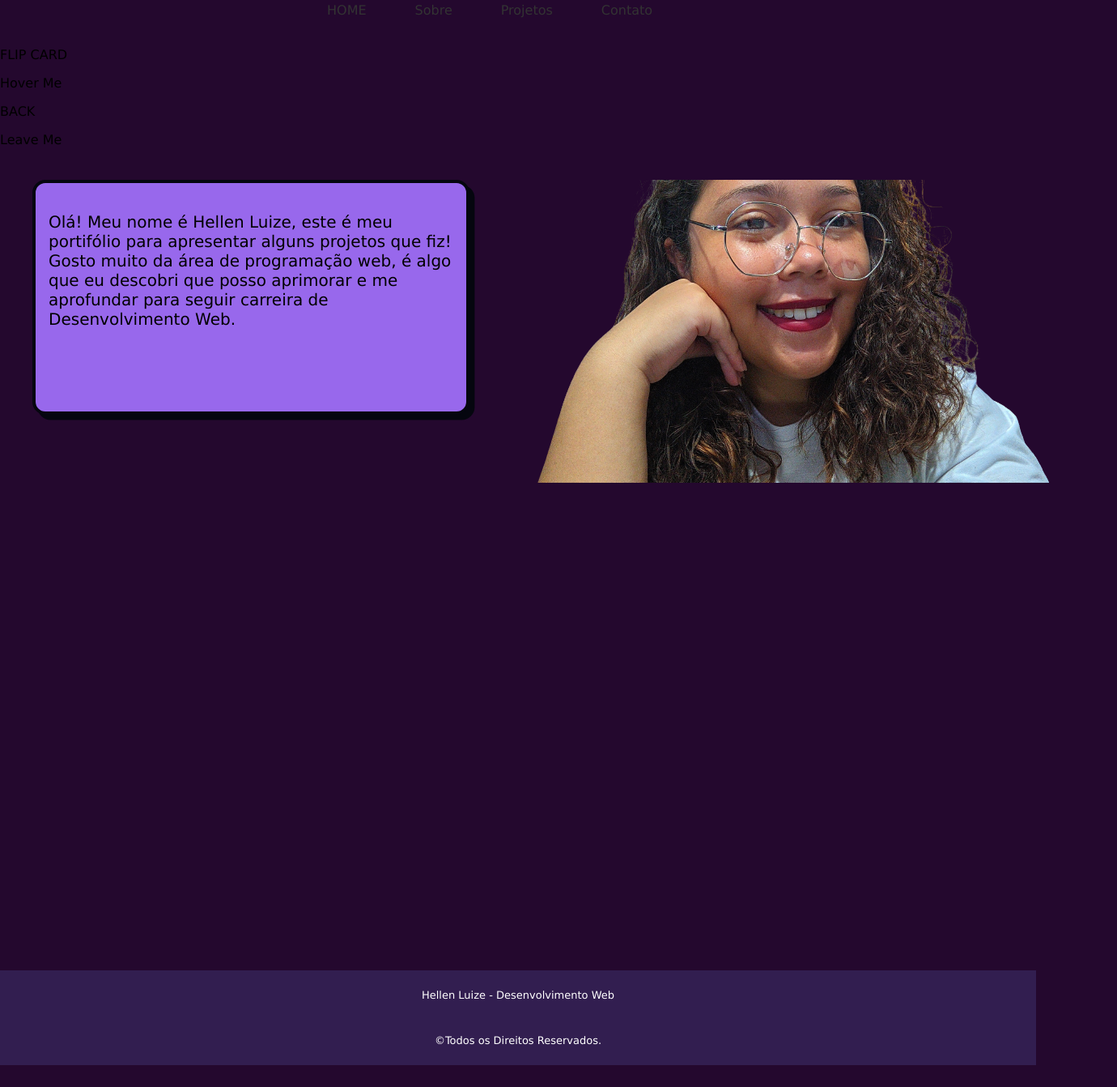
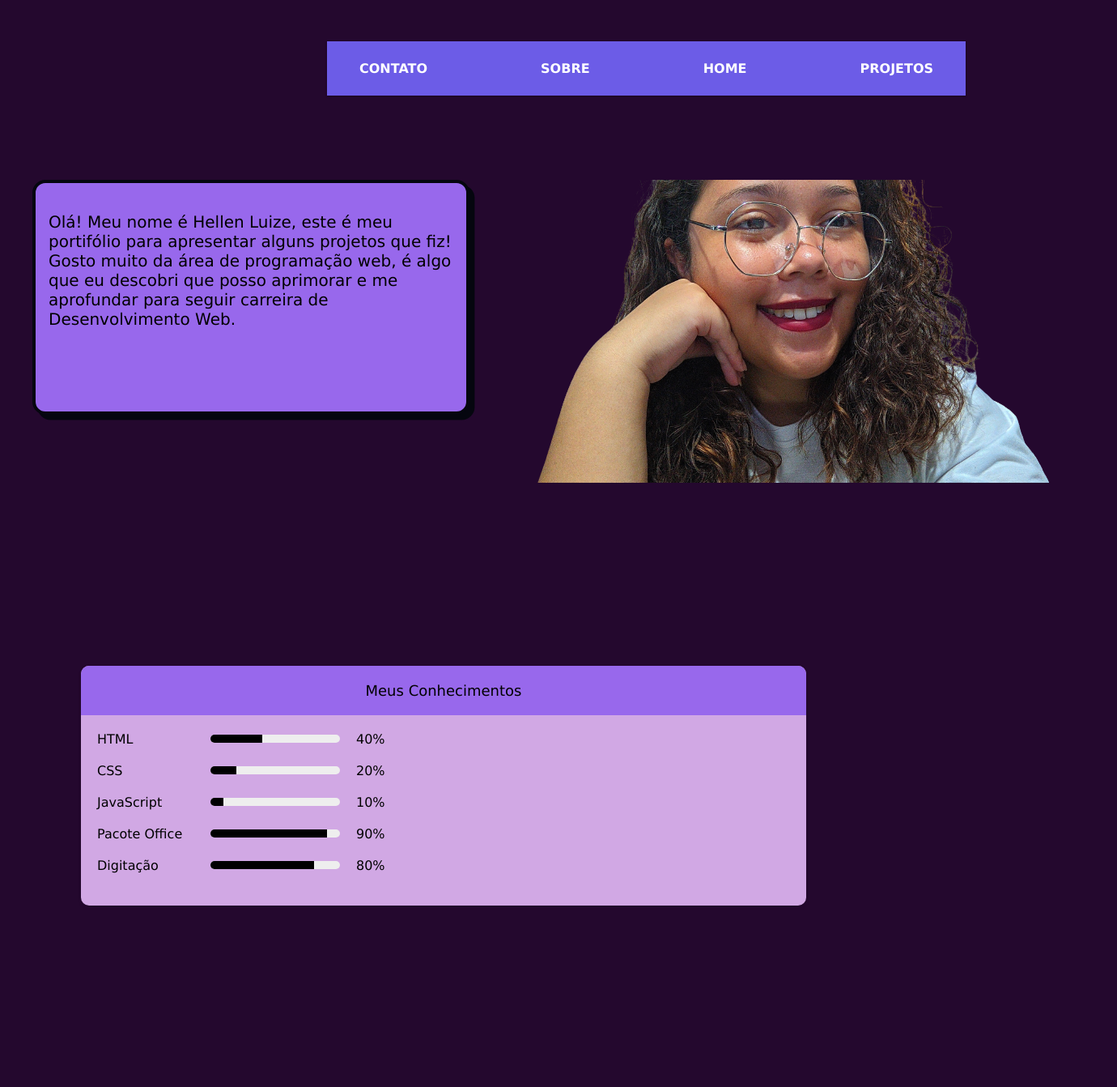
Before and after one commit to luizeDev/Portifolio, a plain HTML site: page index.html in a window 1280 px wide. Shown: the part 98-1440 px from the top of the page at 81% size, 1380 px wide, since content can reach past the window. Before the commit the page ends 1413 px from the top, so only its background shows below. Drawn offline with Linux system fonts and the light colour scheme.

Commit message:
commit barra menu e skills

```diff
--- a/index.html
+++ b/index.html
@@ -13,37 +13,71 @@
     <!--Menu-->
     <header>
      <h1>HELLEN DEVELOPER</h1>
-     <nav>
-        <ul>
-          <li><a href="#">HOME</a></li>
-          <li><a href="#">Sobre</a></li>
-          <li><a href="#">Projetos</a></li>
-          <li><a href="#">Contato</a></li>
-        </ul>
-      </nav>
+        <nav class="page__menu page__custom-settings menu">
+          <ul class="menu__list r-list">
+            <li class="menu__group"><a href="#0" class="menu__link r-link text-underlined">Contato</a></li>
+            <li class="menu__group"><a href="#0" class="menu__link r-link text-underlined">Sobre</a></li>
+            <li class="menu__group"><a href="#0" class="menu__link r-link text-underlined">Home</a></li>
+            <li class="menu__group"><a href="#0" class="menu__link r-link text-underlined">Projetos</a></li>
+          </ul>
+        </nav>
+      </div>
+      <div class="linktr">
     </header>
 
     <div class="image_me">
          <img src="Me.png">
     </div>
 
-        <div class="card">
+        <div class="card-sobre">
                 <p class="sobre">Olá! Meu nome é Hellen Luize, este é meu portifólio para apresentar alguns projetos que fiz! Gosto muito da área de programação web, é algo que eu descobri que posso aprimorar e me aprofundar para seguir carreira de Desenvolvimento Web.</p>
 
         </div>
 
-        <div class="flip-card">
-            <div class="flip-card-inner">
-                <div class="flip-card-front">
-                    <p class="title">FLIP CARD</p>
-                    <p>Hover Me</p>
+        <br>
+
+        <div class="skills-card">
+        <div class="card">
+            <div class="header">Meus Conhecimentos</div>
+            <div class="body">
+              <div class="skill">
+                <div class="skill-name">HTML</div>
+                <div class="skill-level">
+                  <div class="skill-percent" style="width: 40%"></div>
                 </div>
-                <div class="flip-card-back">
-                    <p class="title">BACK</p>
-                    <p>Leave Me</p>
+                <div class="skill-percent-number">40%</div>
+              </div>
+              <div class="skill">
+                <div class="skill-name">CSS</div>
+                <div class="skill-level">
+                  <div class="skill-percent" style="width: 20%"></div>
                 </div>
+                <div class="skill-percent-number">20%</div>
+              </div>
+              <div class="skill">
+                <div class="skill-name">JavaScript</div>
+                <div class="skill-level">
+                  <div class="skill-percent" style="width: 10%"></div>
+                </div>
+                <div class="skill-percent-number">10%</div>
+              </div>
+              <div class="skill">
+                <div class="skill-name">Pacote Office</div>
+                <div class="skill-level">
+                  <div class="skill-percent" style="width: 90%"></div>
+                </div>
+                <div class="skill-percent-number">90%</div>
             </div>
+            <div class="skill">
+                <div class="skill-name">Digitação</div>
+                <div class="skill-level">
+                  <div class="skill-percent" style="width: 80%"></div>
+                </div>
+                <div class="skill-percent-number">80%</div>
+          </div>
         </div>
+        </div>
+
 
 <footer class="baseboard">
 
--- a/style.css
+++ b/style.css
@@ -6,10 +6,11 @@ body{
 	margin: 0;
   	padding: 0;
     background-color: rgb(36, 8, 46);
+	position: relative;
 }
 
 
-
+/*---Barra Menu---*/
 
 header {
 	display:grid;
@@ -29,6 +30,200 @@ header h1{
 
 }
 
+
+/*
+=====
+DEPENDENCES
+=====
+*/
+
+.r-link{
+	display: var(--rLinkDisplay, inline-flex) !important;
+  }
+
+  .r-link[href]{
+	color: var(--rLinkColor) !important;
+	text-decoration: var(--rLinkTextDecoration, none) !important;
+  }
+
+  .r-list{
+	padding-left: var(--rListPaddingLeft, 0) !important;
+	margin-top: var(--rListMarginTop, 0) !important;
+	margin-bottom: var(--rListMarginBottom, 0) !important;
+	list-style: var(--rListListStyle, none) !important;
+  }
+
+
+  /*
+  =====
+  CORE STYLES
+  =====
+  */
+
+  .menu{
+	--rLinkColor: var(--menuLinkColor, currentColor);
+  }
+
+  .menu__link{
+	display: var(--menuLinkDisplay, block);
+  }
+
+  /*
+  focus state
+  */
+
+  .menu__link:focus{
+	outline: var(--menuLinkOutlineWidth, 2px) solid var(--menuLinkOutlineColor, currentColor);
+	outline-offset: var(--menuLinkOutlineOffset);
+  }
+
+  /*
+  fading siblings
+  */
+
+  .menu:hover .menu__link:not(:hover){
+	--rLinkColor: var(--menuLinkColorUnactive, rgba(22, 22, 22, .35));
+  }
+
+  /*
+  =====
+  PRESENTATION STYLES
+  =====
+  */
+
+  .menu{
+	background-color: var(--menuBackgroundColor, #f0f0f0);
+	box-shadow: var(--menuBoxShadow, 0 1px 3px 0 rgba(0, 0, 0, .12), 0 1px 2px 0 rgba(0, 0, 0, .24));
+  }
+
+  .menu__list{
+	display: flex;
+  }
+
+  .menu__link{
+	padding: var(--menuLinkPadding, 1.5rem 2.5rem);
+	font-weight: 700;
+	text-transform: uppercase;
+  }
+
+  /*
+  =====
+  TEXT UNDERLINED
+  =====
+  */
+
+  .text-underlined{
+	position: relative;
+	overflow: hidden;
+
+	will-change: color;
+	transition: color .25s ease-out;
+  }
+
+  .text-underlined::before,
+  .text-underlined::after{
+	content: "";
+	width: 0;
+	height: 3px;
+	background-color: var(--textUnderlinedLineColor, currentColor);
+
+	will-change: width;
+	transition: width .1s ease-out;
+
+	position: absolute;
+	bottom: 0;
+  }
+
+  .text-underlined::before{
+	left: 50%;
+	transform: translateX(-50%);
+  }
+
+  .text-underlined::after{
+	right: 50%;
+	transform: translateX(50%);
+  }
+
+  .text-underlined:hover::before,
+  .text-underlined:hover::after{
+	width: 100%;
+	transition-duration: .2s;
+  }
+
+  /*
+  =====
+  SETTINGS
+  =====
+  */
+
+  .page__custom-settings{
+	--menuBackgroundColor: #6c5ce7;
+	--menuLinkColor: #fff;
+	--menuLinkColorUnactive: #241c69;
+	--menuLinkOutlineOffset: -.5rem;
+  }
+
+  /*
+  =====
+  DEMO
+  =====
+  */
+
+  body{
+	font-family: -apple-system, BlinkMacSystemFont, Segoe UI, Roboto, Open Sans, Ubuntu, Fira Sans, Helvetica Neue, sans-serif;
+	margin: 0;
+	min-height: 100vh;
+	display: flex;
+	flex-direction: column;
+  }
+
+  .page{
+	box-sizing: border-box;
+	max-width: 640px;
+	padding-left: .75rem;
+	padding-right: .75rem;
+	margin: auto;
+  }
+
+  .page__menu:nth-child(n+2){
+	margin-top: 3rem;
+  }
+
+
+  .substack{
+	border:1px solid #EEE;
+	background-color: #fff;
+	width: 100%;
+	max-width: 480px;
+	height: 280px;
+	margin: 1rem auto;;
+  }
+
+  .linktr{
+	display: flex;
+	justify-content: flex-end;
+	padding: 2rem;
+	text-align: center;
+  }
+
+  .linktr__goal{
+	background-color: rgb(209, 246, 255);
+	color: rgb(8, 49, 112);
+	box-shadow: rgb(8 49 112 / 24%) 0px 2px 8px 0px;
+	border-radius: 2rem;
+	padding: .75rem 1.5rem;
+  }
+
+  .r-link{
+	  --uirLinkDisplay: var(--rLinkDisplay, inline-flex);
+	  --uirLinkTextColor: var(--rLinkTextColor);
+	  --uirLinkTextDecoration: var(--rLinkTextDecoration, none);
+
+	  display: var(--uirLinkDisplay) !important;
+	  color: var(--uirLinkTextColor) !important;
+	  text-decoration: var(--uirLinkTextDecoration) !important;
+  }
+
 	  nav ul {
 		list-style-type: none;
 		margin: 0;
@@ -45,11 +240,11 @@ header h1{
 		margin-right: 0;
 	  }
 
-	  nav ul li a {
-		text-decoration: none;
-		color: #333;
-	  }
 
+
+
+
+/*-- APRESENTAÇÃO --*/
 
 .image_me{
 	position: absolute;
@@ -57,8 +252,7 @@ header h1{
 	left: 50%;
 }
 
-/*-- APRESENTAÇÃO --*/
-.card {
+.card-sobre {
 	position: absolute;
 	width: 500px;
 	height: 250px;
@@ -73,6 +267,75 @@ header h1{
 	overflow: hidden;
   }
 
+  /*--- skills ---*/
+
+  .skills-card{
+	position: relative;
+	top: 600px;
+	left: 100px;
+
+
+  }
+
+  .card {
+	width: 70%;
+	height: 120%;
+	background-color: #d1a8e4;
+	box-shadow: 0 2px 5px rgba(0, 0, 0, 0.1);
+	border-radius: 10px;
+	overflow: hidden;
+  }
+
+  .header {
+	background-color: #9868ec;
+	color: #000000;
+	padding: 20px;
+	text-align: center;
+	font-size: 18px;
+	position: relative;
+
+	}
+
+  .body {
+	padding: 20px;
+
+  }
+
+  .skill {
+	display: flex;
+	align-items: center;
+	margin-bottom: 20px;
+
+
+  }
+
+  .skill-name {
+	width: 120px;
+	font-size: 16px;
+  }
+
+  .skill-level {
+	width: 160px;
+	height: 10px;
+	background-color: #eee;
+	border-radius: 10px;
+	overflow: hidden;
+	margin-left: 20px;
+  }
+
+  .skill-percent {
+	background-color: #000000;
+	height: 100%;
+  }
+
+  .skill-percent-number {
+	margin-left: 20px;
+	font-size: 16px;
+  }
+
+
+
+
 
 
 
@@ -81,7 +344,7 @@ header h1{
   footer.baseboard {
     background-color: #3b2c659d;
     color: #fff;
-	top: 1000px;
+	top: 1100px;
 	font-size: small;
 	position: relative;
 	justify-content: end;
```
